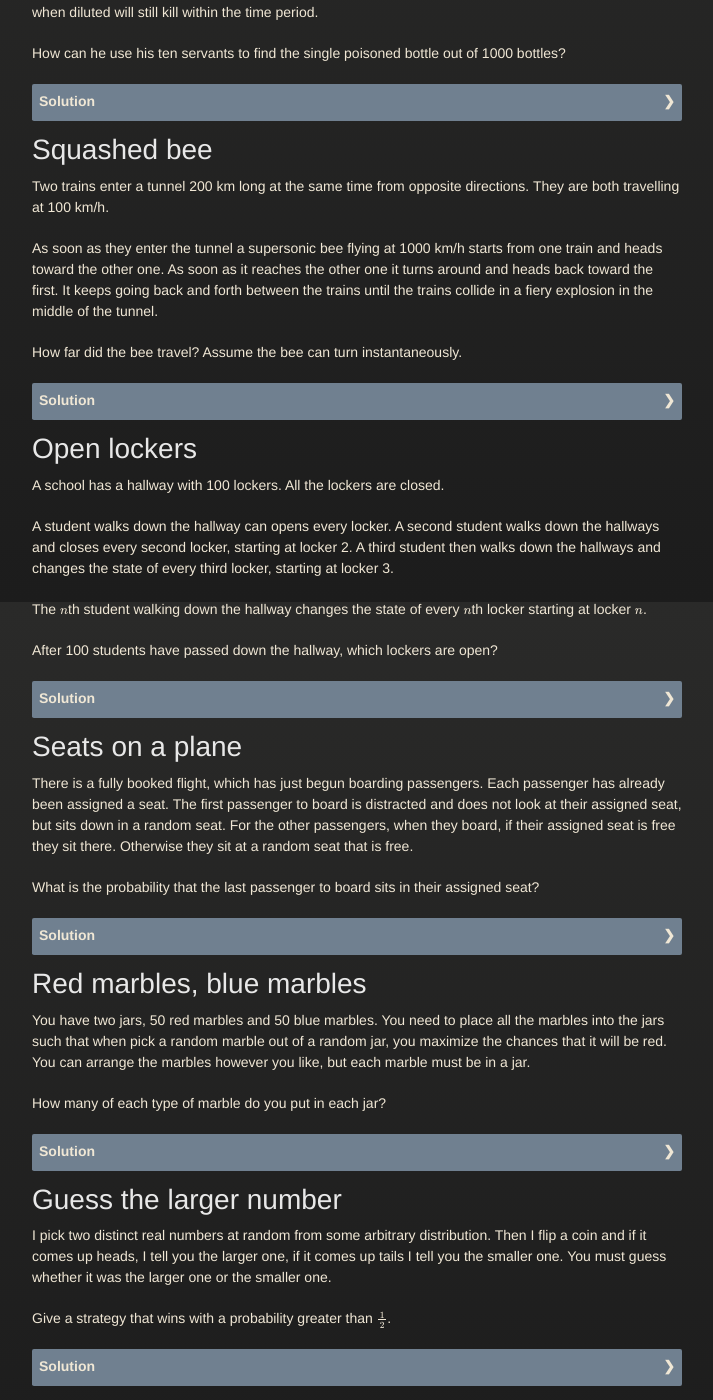
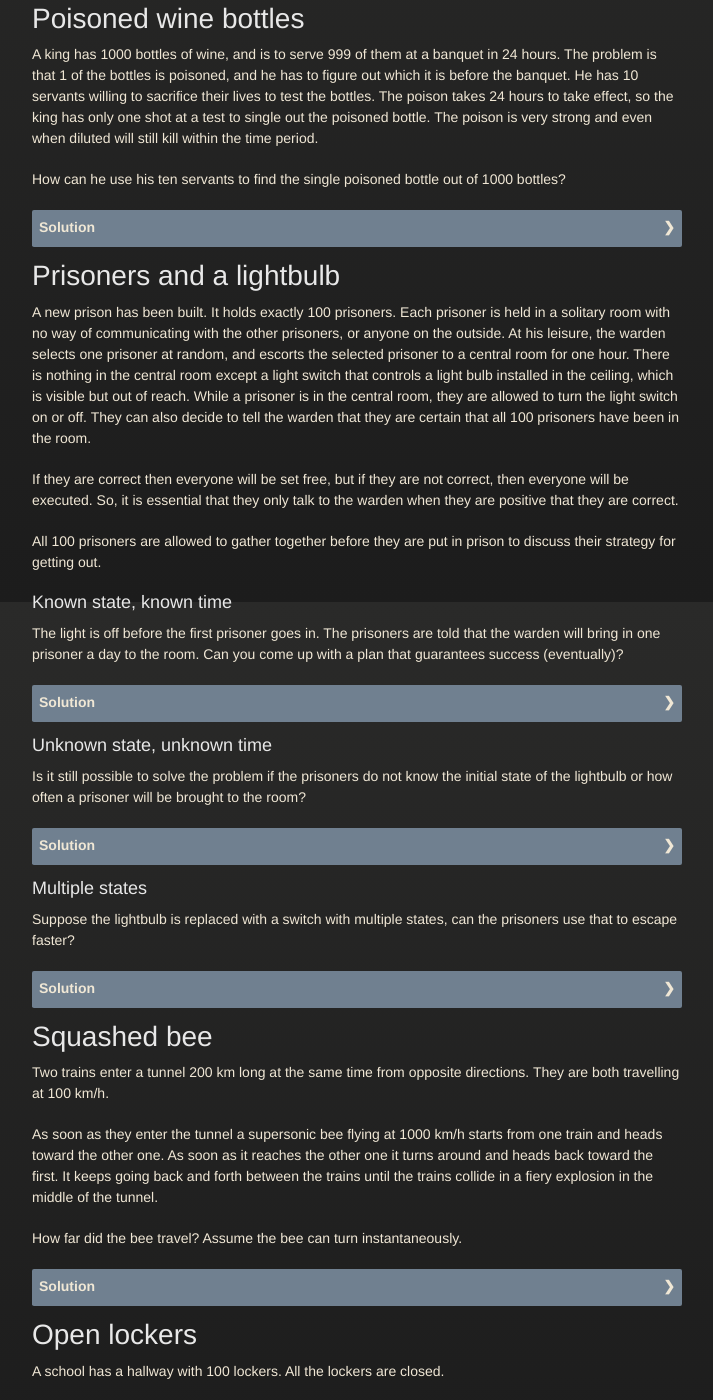
Before and after one commit to sigh/Puzzles, a Jekyll site: the page built from index.md, in a window 1280 px wide and 1400 px high, scrolled down 3898 px. Shown: the whole window, without its empty margins (283-996 px from the left). Built offline with Jekyll 4.4.1, drawn with Linux system fonts in a browser that asks for light colours; some of the changed text lies outside the part shown.

Commit message:
Add more puzzles.

```diff
--- a/index.md
+++ b/index.md
@@ -26,11 +26,15 @@ title: Puzzles
 
 {% include_relative puzzles/strategy/poisoned_wine.md %}
 
+{% include_relative puzzles/strategy/prisoner_lightbulb.md %}
+
 {% include_relative puzzles/math/squashed_bee.md %}
 
 {% include_relative puzzles/math/lockers.md %}
 
 {% include_relative puzzles/probability/seats_on_plane.md %}
+
+{% include_relative puzzles/probability/prisoner_boxes.md %}
 
 {% include_relative puzzles/probability/red_blue_marbles.md %}
 
@@ -45,3 +49,5 @@ title: Puzzles
 {% include_relative puzzles/physics/rock_boat.md %}
 
 {% include_relative puzzles/physics/water_bottle.md %}
+
+{% include_relative puzzles/physics/radioactive_cookies.md %}
--- /dev/null
+++ b/puzzles/physics/radioactive_cookies.md
@@ -0,0 +1,18 @@
+# Radioactive cookies
+
+You have three cookies. One emits alpha radiation, one emits beta radiation and
+one emits gamma radiation. You have to eat one, put another in your pocket and
+put a third into a lead box. What do you do with each cookie?
+
+{% solution %}
+
+* Put the beta emitting cookie in the lead box. That will protect you from
+  that cookie.
+* Put the alpha emitting cookie in your pocket. Alpha radiation is easily
+  stopped by a piece of paper (or your pants).
+* Eat the gamma cookie. Gamma radiation is the least ionizing
+  of the three, so it is the least likely to do damage once inside your
+  body. In addition, it is energetic enough that much of it is likely to
+  escape your body without interacting with it.
+
+{% endsolution %}
--- /dev/null
+++ b/puzzles/probability/prisoner_boxes.md
@@ -0,0 +1,149 @@
+# Prisoners' names in boxes
+
+There are 100 prisoners. Inside a room there are 100 boxes each holding the
+name of a different prisoners. One at a time, each prisoner is lead into the
+room. They are allowed to open 50 boxes in any order, and look inside. They are
+allowed to base their decision for what boxes to open based on what they have
+already seen. If they find the box containing their name, they are lead out and
+the boxes are returned to their original state.
+
+The prisoners are allowed to go free if all 100 prisoners find the box
+containing their own name. They are not allowed to communicate with the other
+prisoners after the first prisoner has been lead into the room.
+
+Find a strategy that wins at least 30% of the time.
+
+{% solution %}
+
+First, number each prisoner from 1 to 100. When a prisoner goes into the room
+they:
+
+* Looks in the box corresponding to their number.
+* If they don't find their name they looks in the box corresponding to the
+  name of the prisoner in the box they just opened.
+* They continue until they find their name, or they cannot open any more boxes.
+
+This strategy results in a ~31.2% chance of winning.
+
+### Proof
+
+Let us generalise the problem to $$N$$ prisoners, where each prisoner is allowed
+to open $$n = \lceil c N \rceil$$ boxes, where $$\frac{1}{2} \le c \le 1$$.
+
+In the strategy given, a given prisoner succeeds if they are part of a cycle of at most $$n$$ in the permutation of names.
+For all prisoners to succeed there must be no cycles of size greater than
+$$n$$. We can also see that if there is a cycle of size greater than $$n$$, then it is the
+only such cycle because $$\frac{1}{2} \le \frac{n}{N} \le 1$$.
+
+We first find the probability, $$P_L(k)$$, that there is some cycle of length $$k$$
+for some $$k > n$$:
+
+* A cycle of length $$k$$ occurs on $$k$$ of the $$N$$ elements, so there are
+  $$ {N \choose k} = \frac{N!}{k!(N-k)!}$$ possibilities for this.
+* Within a cycle there are $$(k-1)!$$ ways to arrange the elements.
+* Outside the cycle there are $$N-k$$ elements that can be arranged in
+  $$(N-k)!$$ ways.
+* In total there are $$N!$$ arrangements.
+
+Thus we have:
+
+$$
+\begin{aligned}
+P_L(k) & = \frac{\frac{N!}{k!(N-k)!} (k-1)! (N-k)!}{N!} \\
+& = \frac{(k-1)!}{k!} \\
+& = \frac{1}{k}
+\end{aligned}
+$$
+
+Therefore the probability, $$P$$, that the strategy succeeds is:
+
+$$
+\begin{aligned}
+P & = 1 - \sum_{k=n+1}^N P_L(k) \notag \\
+& = 1 - \sum_{k=n+1}^N \frac{1}{k} \\
+& = 1 - H_N + H_n \notag \\
+  & \text{where }
+    H_i = \sum_{k=1}^i \frac{1}{k} \text{ is the nth Harmonic number}
+    \notag
+\end{aligned}
+$$
+
+For $$N = 100$$ and $$n = 50$$ we get $$P \approx 0.3118$$.
+
+### Large $$N$$
+
+Let $$P(N)$$ be the probability that our strategy succeeds with $$N$$ prisoners,
+where each prisoner is allowed to choose $$n = \lceil c N \rceil$$ boxes, where
+$$\frac{1}{2} \le c \le 1$$.
+
+We have from the equation above that:
+
+$$ P(N) = 1 - \sum_{k=n+1}^N \frac{1}{k} $$
+
+As $$N \rightarrow \infty$$ we have:
+
+$$
+\begin{aligned}
+\lim_{N \rightarrow \infty} P(N) & =
+  1 - \int_{n}^N \frac{1}{k} dp \\
+& = 1 - \left[ \log k \right]_{n}^N \\
+& = 1 - \log N - \log n \\
+& = 1 - \log \frac{N}{n} \\
+& = 1 + \log c
+\end{aligned}
+$$
+
+For $$c = \frac{1}{2}$$ we have $$P \approx 0.3069 $$.
+
+### All values of $$0 \le c \le 1$$
+
+If we generalise the problem, we require more than a unique cycle
+$$n = \lceil c N \rceil$$ for our solution to fail.
+
+Let us find the probability $$P_l(k)$$, that a given box is part of a cycle of
+length $$k$$. We see that:
+
+* A cycle of length $$k$$ occurs on $$k$$ of the $$N$$ elements. One
+  element is chosen for us so, there are $$ {N - 1 \choose k - 1} =
+  \frac{(N-1)!}{(k-1)!(N-k)!}$$ possibilities for this.
+* Within a cycle there are $$(k-1)!$$ ways to arrange the elements.
+* Outside the cycle there are $$N-k$$ elements that can be arranged in
+  $$(N-k)!$$ ways.
+* In total there are $$N!$$ arrangements.
+
+Thus we have:
+
+$$
+\begin{aligned}
+P_l(k) & = \frac{\frac{(N-1)!}{(k-1)!(N-k)!} (k-1)! (N-k)!}{N!} \\
+& = \frac{(N-1)!}{N!} \\
+& = \frac{1}{N}
+\end{aligned}
+$$
+
+Let $$P_l = \frac{1}{N}$$. We require that the probability of there being no
+cycles of length $$ k > n$$.
+
+Let the probability $$P_L(k, N)$$ be
+the probability that the longest cycle is of length $$k$$ in a problem of size
+$$N$$.
+
+We start by looking at the first element. It has a $$P_l$$ chance of being in
+a loop of length $$1$$, in which case the probability the longest cycle is be of
+length $$k$$ will be $$P_L(k, N-1)$$.
+
+Likewise it has a $$P_l$$ chance of being in a loop of length 2, in which case the
+probability the longest cycle is be of length $$k$$ will be $$P_L(k, N-2)$$.
+
+In general it has a $$P_l$$ chance of being in a loop of length $$i$$, in which case
+the probability the longest cycle is be of length $$k$$ will be $$P_L(k, N-i)$$, for
+$$i \le k$$ or 0 for $$i > k$$. Thus we have:
+
+$$ P_L(k, N) = \sum_{i=1}^k \frac{1}{N} P_L(k, N-i) $$
+
+Let $$P(N)$$ be the probability that the longest cycle in a problem of size $$N$$ is
+$$n$$:
+
+$$ P(N) = \frac{1}{N} \sum_{i=1}^{n} P(N-i) $$
+
+{% endsolution %}
--- /dev/null
+++ b/puzzles/strategy/prisoner_lightbulb.md
@@ -0,0 +1,153 @@
+# Prisoners and a lightbulb
+
+A new prison has been built. It holds exactly 100 prisoners. Each prisoner is
+held in a solitary room with no way of communicating with the other prisoners,
+or anyone on the outside. At his leisure, the warden selects one prisoner at
+random, and escorts the selected prisoner to a central room for one hour. There
+is nothing in the central room except a light switch that controls a light bulb
+installed in the ceiling, which is visible but out of reach. While a prisoner is
+in the central room, they are allowed to turn the light switch on or off. They
+can also decide to tell the warden that they are certain that all 100 prisoners
+have been in the room.
+
+If they are correct then everyone will be set free, but if they are not correct,
+then everyone will be executed. So, it is essential that they only talk to the
+warden when they are positive that they are correct.
+
+All 100 prisoners are allowed to gather together before they are put in prison
+to discuss their strategy for getting out.
+
+## Known state, known time
+
+The light is off before the first prisoner goes in. The prisoners are told that
+the warden will bring in one prisoner a day to the room. Can you come up with a
+plan that guarantees success (eventually)?
+
+{% solution %}
+
+* Every prisoner starts off with a count of 1.
+* Designate one prisoner as the "collector".
+* If the light is off when a prisoner enters the room, and their count is
+  1, they turn the light on and decrease their count.
+* If the light is on when the collector enters the room, they turn the
+  light off and increase their count.
+* When the collector's count reaches 100, they notify the warden.
+
+### Proof and runtime
+
+Every prisoner turns on the light at most once. The light is initially off, so
+when the collector has seen the light come on 99 times they knows that
+all other prisoners have been in the room. At this point the collectors count
+will be 100 and they alert the warden.
+
+The probability $$p$$ for a previously uncounted prisoner to arrive between the
+collectors visits (given $$n$$ prisoners and $$x$$ uncounted prisoners) is:
+
+$$
+\begin{aligned}
+p = & 0 \times \text{probability the collector arrives } + \\
+    & 1 \times \text{probability an uncounted prisoner arrives } + \\
+    & p \times \text{probability a counted prisoner arrives } \\
+= & 0\frac{1}{n} + 1\frac{x}{n} + p\frac{n-x-1}{n} \\
+np = & x + p(n - x - 1) \\
+p = & \frac{x}{x+1}
+\end{aligned}
+$$
+
+The expected time between visits for the collector is $$n$$ days. Thus the
+expected time taken for a collector to see the light turn on is:
+
+$$ n\frac{x+1}{x} $$
+
+Thus the expected time for the prisoners to escape is:
+
+$$ n \sum_{x=1}^{n-1} \frac{x+1}{x} $$
+
+When $$n = 100$$ this evalutes to about 10418 days, or about 28.5 years.
+
+Note that this is not optimal.
+There are trivial improvements to this algorithm such as dynamically
+choosing the collector. For example, selecting the prisoner brought in on the
+second day, they can immediately count the prisoner on the first day and shorten
+their stay by an average of $$n$$ days.
+
+{% endsolution %}
+
+## Unknown state, unknown time
+
+Is it still possible to solve the problem if the prisoners do not know the
+initial state of the lightbulb or how often a prisoner will be brought to the
+room?
+
+{% solution %}
+
+The algorithm for a known state already works if the prisoners don't
+know how often they are brought to the room, so we just need to deal with the
+unknown state.
+
+* Every prisoner starts off with a count of 1.
+* Designate one prisoner as the "collector".
+* If the light is off when a prisoner enters the room, and their count is
+  1, and they have previously observed the light in both states (on and
+  off), they turn the light on and decrease their count.
+* If the light is on when the collector enters the room, and they didn't
+  turn it on, and it is not their first time in the room, they turn the
+  light off and increase their count. In all other cases they toggle the
+  light switch.
+* When the collector's count reaches 100, they notify the warden.
+
+### Proof
+
+As with the algorithm for a known state, every prisoner turns on the
+light at most once.
+
+The collector is always the first prisoner to change the initial state of the
+light switch. When a prisoner has seen the light in the both states, they can be
+sure that the collector has started counting. Hence, when a prisoner turns on
+the light the collector will count it.
+
+If no other prisoners are turning on the light, the collector is toggling the
+light on and off between visits. This ensures that eventually all prisoners
+will see the lightbulb in both states.
+
+Note that this solutions here is not optimal, it is a simple example of feasibility.
+
+{% endsolution %}
+
+## Multiple states
+
+Suppose the lightbulb is replaced with a switch with multiple states,
+can the prisoners use that to escape faster?
+
+{% solution %}
+
+Let $$n$$ be the number of prisoners.
+The previous algorithms can be easily adjusted to take advantage
+of multiple states with the following differences:
+
+* The collector resets the state to 0 (in the unknown initial state
+  problem they toggle between 0 and the maximum value).
+* Prisoners increment the state unless it is already at its maximum value.
+* The collector increments their count by the value they see.
+
+This will reduce the expected runtime by a factor equal to the number of switch
+states, when there are up to $$n - 1$$ states.
+
+If there are $$n$$ or more states the first time a prisoner visits the room they
+update the switch from $$x$$ to $$x + 1 \mod n$$. The first prisoner to see the
+switch set to $$x \mod n$$ (where $$x$$ is the value they first saw) can alert the
+warden that all prisoners have visited the room.
+
+This works even when the initial state and time between visits is unknown. The
+expected runtime for this is:
+
+$$
+\sum_{x=1}^{n} \frac{n}{x} = nH_n
+  \text{ where } H_n \text{ is the nth harmonic number }
+$$
+
+For $$n = 100$$ this is about $$519$$ days.
+
+As with the previous algorithms, this solution is not optimal.
+
+{% endsolution %}
```
